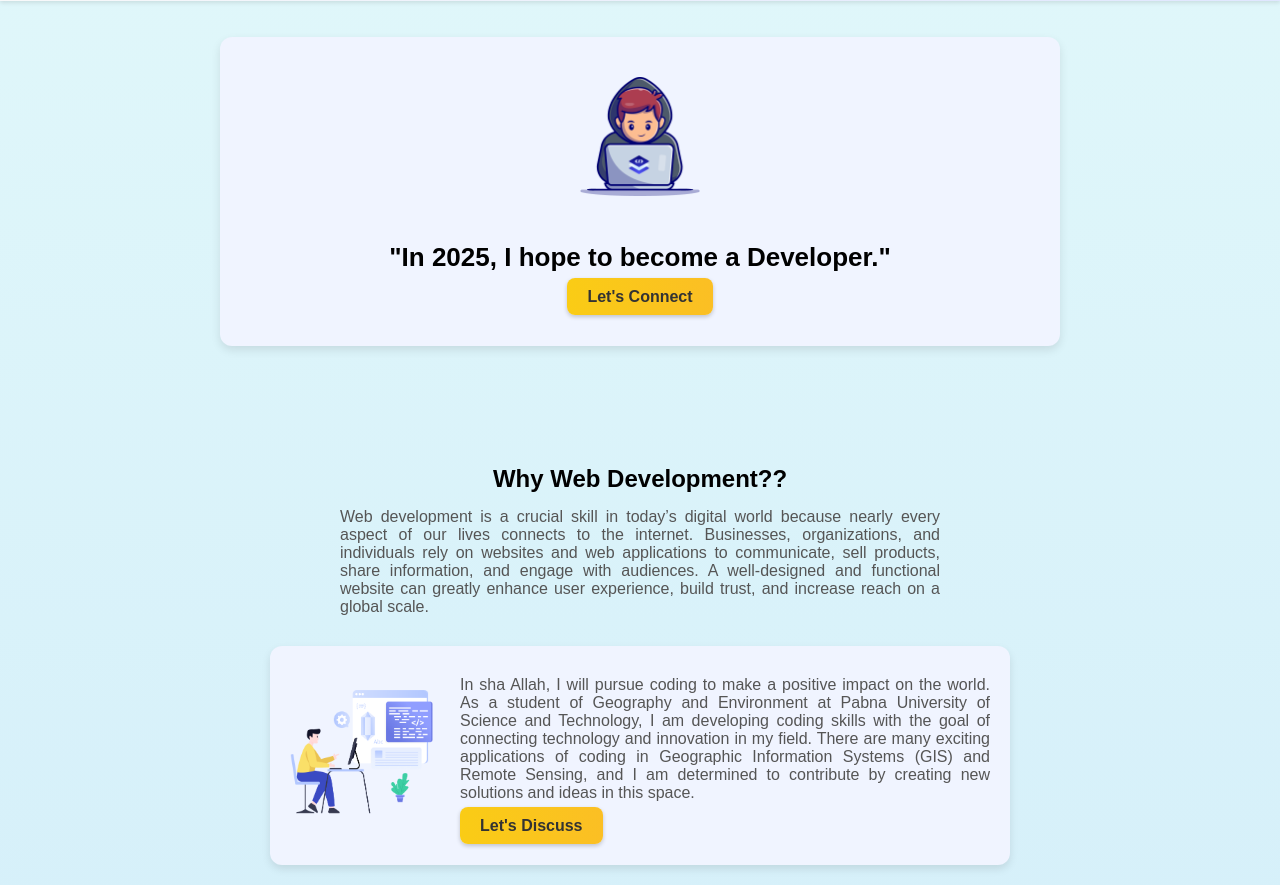
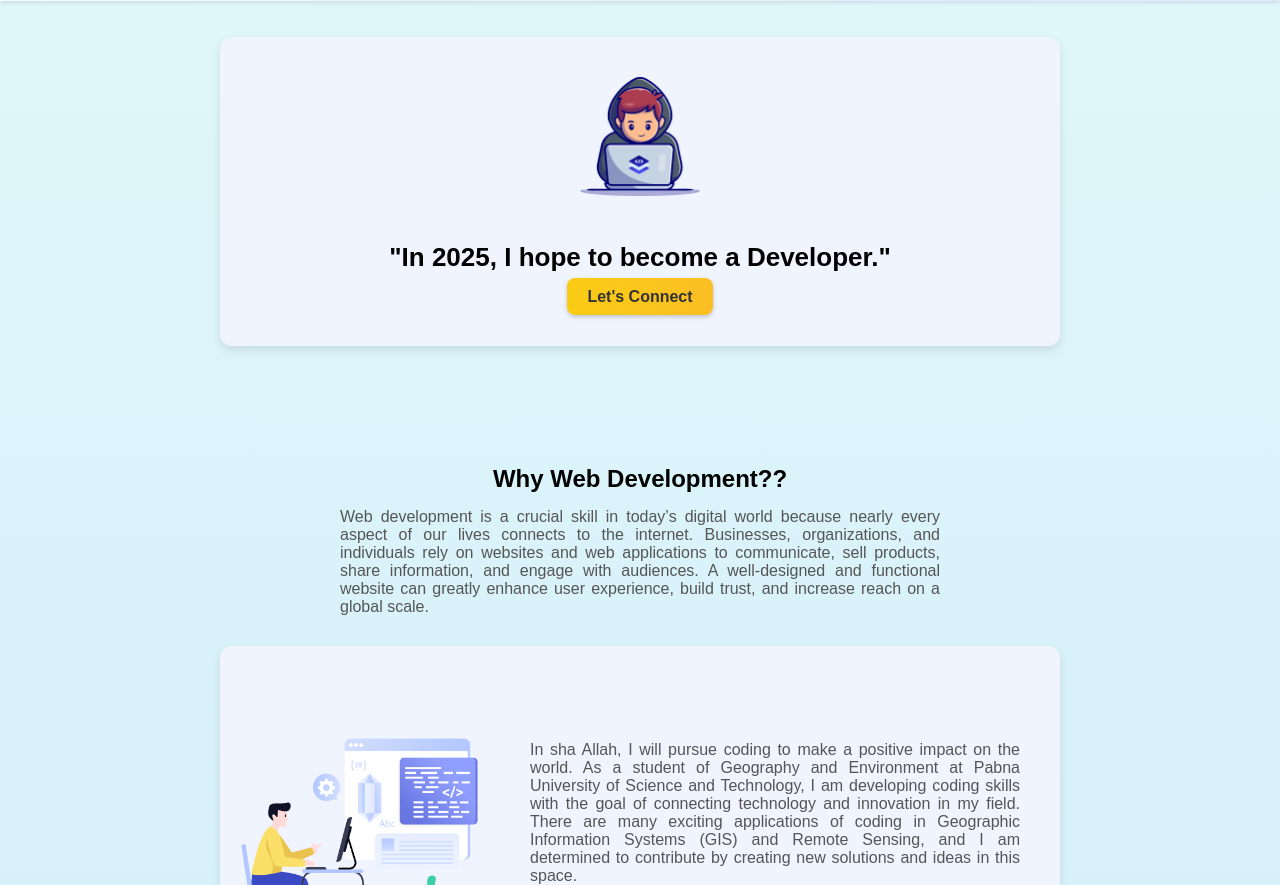
Before and after one commit to mhbsaim04/My-career-in-coding-web, a plain HTML site: page index.html in a window 1280 px wide. Shown: the part 67-952 px from the top of the page. Drawn offline with Linux system fonts and the light colour scheme.

Commit message:
Update index.html

```diff
--- a/index.html
+++ b/index.html
@@ -80,8 +80,8 @@
         .web-dev-card {
             background: #f0f4ff;
             border-radius: 12px;
-            padding: 30px 20px;
-            max-width: 700px;
+            padding: 40px 20px;
+            max-width: 800px;
             margin: 0 auto;
             box-shadow: 0 4px 8px rgba(0,0,0,0.1);
             display: flex;
@@ -91,16 +91,24 @@
         }
 
         .web-dev-card img {
-            width: 150px;
+            width: 250px;
         }
 
         .why-card-content {
-            flex: 1;
+            flex: 10px;
+            padding: 40px 20px;
+            max-width: 800px;
+            max-height: 800px;
+            margin: 0 auto 50px;
             text-align: left;
+            gap: 20px;
+            flex-wrap: wrap;
         }
 
         .why-card-content p {
             margin-bottom: 15px;
+            margin-top: 15px;
+            max-width: 600px;
         }
 
         .inspiration p{
@@ -204,7 +212,7 @@
 
     <div class="top-bar">
         <div class="logo">
-            Career<span>•io</span>
+            Career<span>.io</span>
         </div>
         <a href="https://drive.google.com/drive/u/0/folders/1W4aMI00ArHO4reOwhoYS-2SlRShc5osj" class="button" download>Download Resume</a>
     </div>
```
